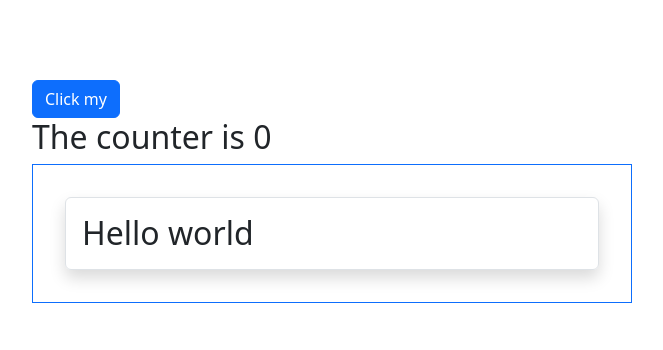
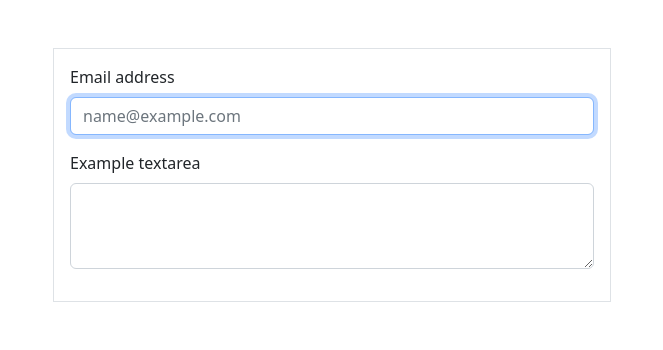
Before and after one commit to SergeyChudinov/Udemy-5-09, a React (Create React App) app in the folder my-app/: page / in a window 1280 px wide. Shown: the top 350 px of the page, without its empty margins (308-971 px from the left). Built offline with nearby package versions, Linux system fonts and the light colour scheme; grey boxes are pictures that could not be loaded.

Commit message:
Make lesson-6-13

```diff
--- a/my-app/src/App.js
+++ b/my-app/src/App.js
@@ -3,7 +3,7 @@ import React from 'react';
 import styled from 'styled-components';
 import BootstrapTest from './BootstrapTest'
 
-import {Carousel} from 'react-bootstrap';
+import {Carousel, Container} from 'react-bootstrap';
 import './App.css';
 
 const EmpItem = styled.div`
@@ -129,8 +129,66 @@ class Counter extends Component {
     )
   }
 }
+class Form extends Component {
+  constructor(props) {
+      super(props);
+      this.myRef = React.createRef();
+      this.state = {
+        input: ''
+      }
+  }
+  // setInputRef = (elem) => {
+  //   this.myRef = elem;
+  // }
+  componentDidMount() {
+    this.myRef.current.focus();
+  }
+  focusFirstTI = () => {
+    if (!this.state.input) {
+      this.myRef.current.focus();
+    }
+    // if (this.myRef) {
+    //   this.myRef.focus();
+    // }
+  }
+  onInput = (event) => {
+    this.setState({
+      input: event.target.value
+    })
+  }
+  render() {
+      return (
+          <Container>
+            <form className="w-50 border mt-5 p-3 m-auto">
+              <div className="mb-3">
+                  <label htmlFor="exampleFormControlInput1" className="form-label">Email address</label>
+                  <input ref={this.myRef} onInput={this.onInput} type="email" className="form-control" id="exampleFormControlInput1" placeholder="name@example.com"/>
+                  {/* <input ref={this.setInputRef} onInput={this.onInput} type="email" className="form-control" id="exampleFormControlInput1" placeholder="name@example.com"/> */}
+                  {/* <TextInput ref={this.myRef}/> */}
+              </div>
+              <div className="mb-3">
+                  <label htmlFor="exampleFormControlTextarea1" className="form-label">Example textarea</label>
+                  <textarea onClick={this.focusFirstTI} className="form-control" id="exampleFormControlTextarea1" rows="3"></textarea>
+              </div>
+            </form>
+          </Container>
+      )
+  }
+}
+class TextInput extends Component {
+  doSmth = () => {
+    console.log('smth');
+  }
+  render() {
+    return (
+      <input ref={this.myRef} type="email" className="form-control" id="exampleFormControlInput1" placeholder="name@example.com"/>
+    )
+  }
+}
 function App() {
   return (
+    <>
+      <Form/>
       <Wrapper>
         <Counter render={counter => (
           <Message counter={counter}/>
@@ -188,12 +246,12 @@ function App() {
             </Carousel>
           }
         />
-
         {/* <WhoAmI name={() => {return 'John'}} surname='Smith' link='facebook.com'/> */}
         {/* <WhoAmI name={{firstName: 'Alex'}} surname='Shepard' link='vk.com'/> */}
         <WhoAmI name='John' surname='Smith' link='facebook.com'/>
         <WhoAmI name='Alex' surname='Shepard' link='facebook.com'/>
       </Wrapper>
+    </>
   );
 }
 
```
Lines whose indentation alone changed are shown as unchanged.
